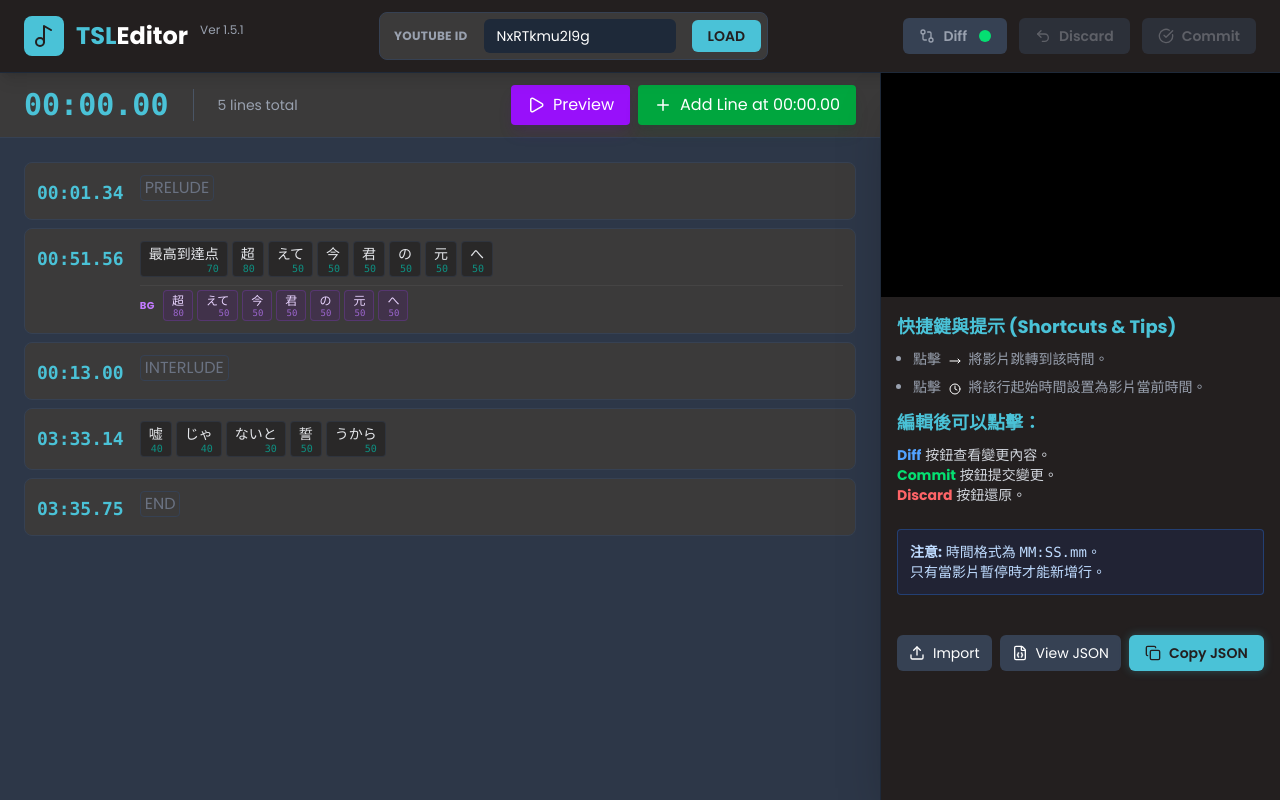
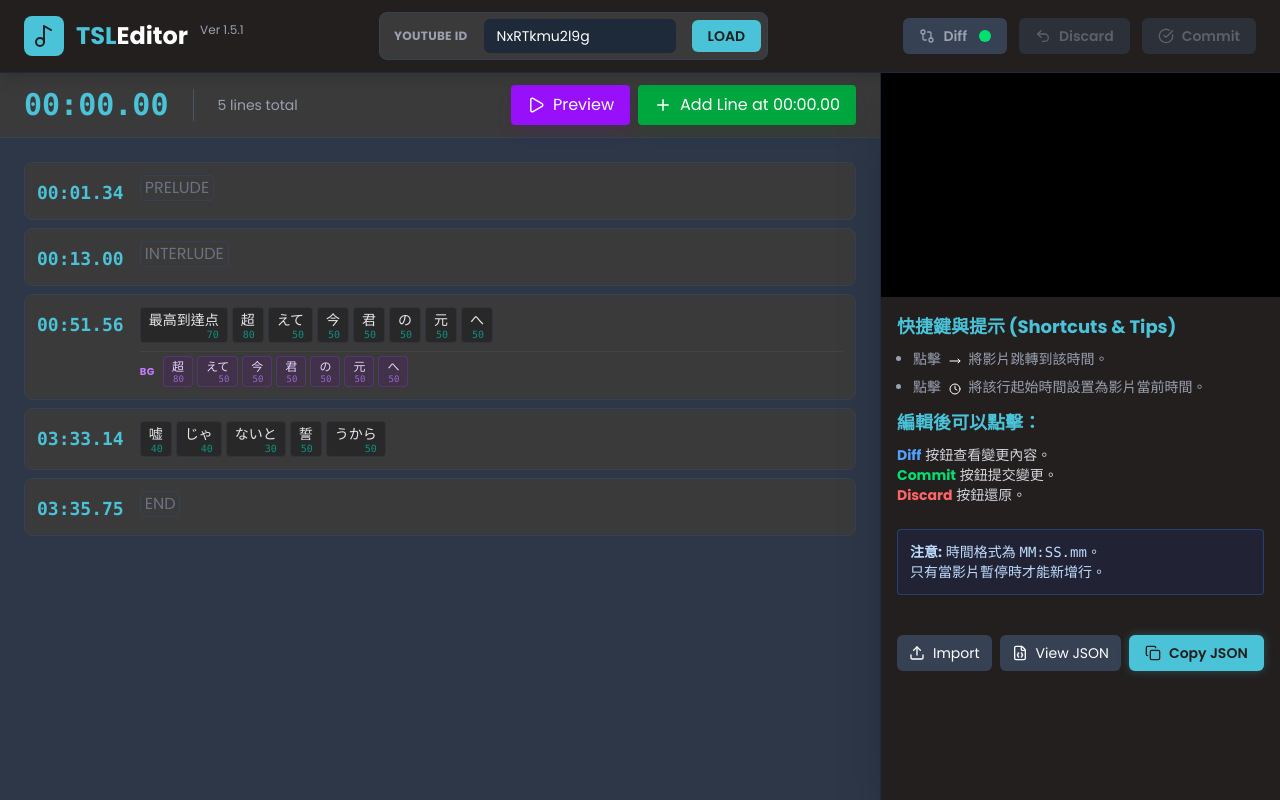
Before and after one commit to champsing/TSL-Editor, a React (Vite) app: page / in a window 1280 px wide. Built offline with nearby package versions, Linux system fonts and the light colour scheme.

Commit message:
modify default data to make sure example is propriate

```diff
--- a/components/PreviewModal.tsx
+++ b/components/PreviewModal.tsx
@@ -12,7 +12,7 @@ interface PreviewModalProps {
     onPlayPause: () => void;
     currentSongTitle?: string;
     currentSongArtist?: string;
-    onSeek: (seconds: number) => void; // 👈 新增 onSeek 屬性
+    onSeek: (seconds: number) => void;
 }
 
 interface ProcessedLine extends LyricLine {
@@ -24,8 +24,6 @@ interface ProcessedLine extends LyricLine {
     bgPhraseDurations?: number[];
 }
 
-// --- Helper: Data Processing ---
-// --- Helper: Data Processing ---
 const processLyrics = (lyrics: LyricData): ProcessedLine[] => {
     return lyrics.map((line) => {
         const startTime = timeToSeconds(line.time); // 主歌詞相關變數
@@ -236,13 +234,10 @@ export const PreviewModal: React.FC<PreviewModalProps> = ({
                     return (
                         <button
                             onClick={() => {
-                                // 👈 新增點擊事件
                                 onSeek(line.startTime); // 定位到該行開始時間
                             }}
                             key={lIndex}
                             className={`preview-lyric-line flex flex-col items-center text-center max-w-4xl px-4 ${isActiveLine ? "is-active-line" : ""}`}
-
-                            // 移除 style 屬性，將 cursor: pointer 移到 style block
                         >
                             {/* Main Text & Karaoke Effect */}
                             <div className="text-3xl md:text-4xl leading-relaxed flex flex-wrap justify-center gap-x-1">
--- a/utils.ts
+++ b/utils.ts
@@ -33,6 +33,10 @@ export const INITIAL_JSON_DATA = `[
         "type": "prelude"
     },
     {
+        "time": "00:13.00",
+        "type": "interlude"
+    },
+    {
         "time": "00:51.56",
         "text": [
             {
@@ -64,10 +68,6 @@ export const INITIAL_JSON_DATA = `[
         }
     },
     {
-        "time": "00:13.00",
-        "type": "interlude"
-    },
-    {
         "time": "03:33.14",
         "text": [
             { "phrase": "嘘", "duration": 40 },
```
Lines whose indentation alone changed are shown as unchanged.
